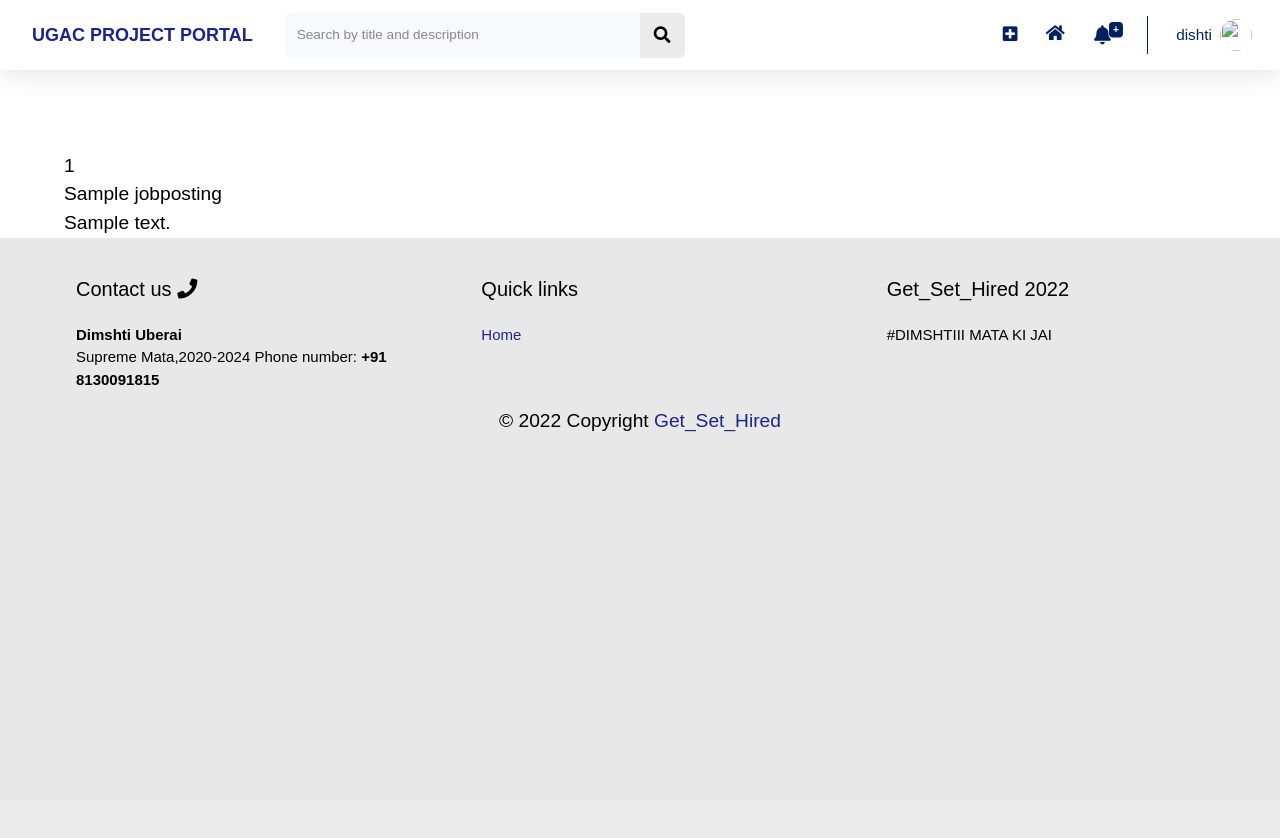
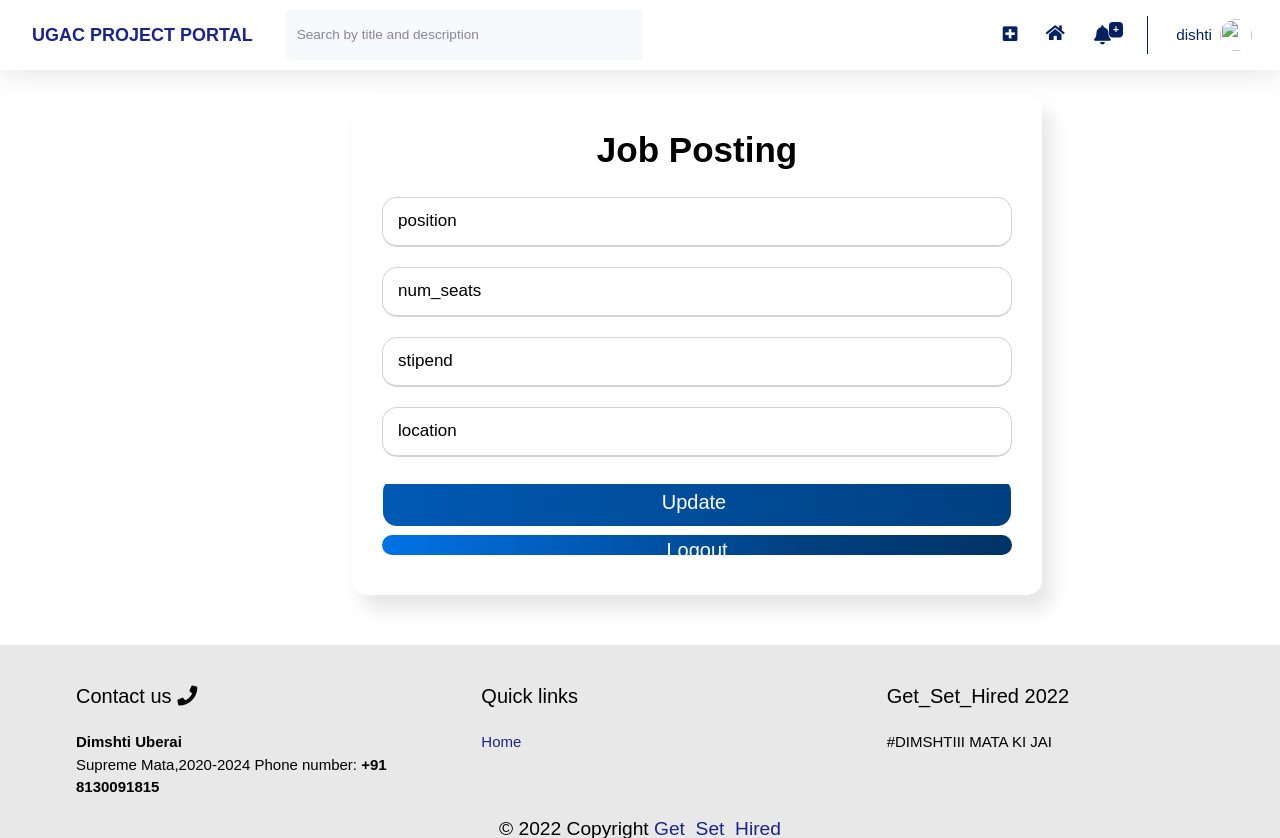
Before and after one commit to Pritishchugh22/Get_Set_Hired, a Django app: page /jobPosting/1 in a window 1280 px wide. Shown: the top 838 px of the page. Before the commit the page ends 432 px from the top, so only its background shows below. Run offline with Django 4.2, Linux system fonts and the light colour scheme; a user stored in the database is signed in; data comes from the database, SQL or seed files in the repository; tables that the repository leaves empty hold one stand-in row (values such as "Sample post"); some libraries are stand-ins or nearby versions.

Commit message:
Job Posting form

```diff
--- a/templates/home/jobPosting.html
+++ b/templates/home/jobPosting.html
@@ -1,12 +1,40 @@
 {% extends 'partials/base.html' %}
-{% block title %}Job Postings | Get_Set_Hired{% endblock title %}
+{% load static %}
+{% block title %}Job Posting | Get_Set_Hired{% endblock title %}
+{% block customCSS %}
+<link rel="stylesheet" href="{% static 'home/register.css' %}">
+{% endblock customCSS %}
 {% block content %}
-<br>
-<br>
-{{jobPosting.id}}
-<br>
-{{jobPosting.title}}
-<br>
-{{jobPosting.job_description}}
-<br>
+<div class="wrapper" style="margin-left: 25%; margin-top: 10px; margin-bottom: 50px;">
+    <div class="title-text">
+        <div class="title company">Job Posting</div>
+    </div>
+    <div class="form-container">
+        <div class="form-inner">
+            <form method="POST" class="user" action='/index' enctype="multipart/form-data">
+<!--                {% csrf_token %}-->
+                <div class="field">
+                    <input type="text" placeholder="Position" name='position' value=position required>
+                </div>
+                <div class="field">
+                    <input type="text" placeholder="Number of seats" name='num_seats' value=num_seats required>
+                </div>
+                <div class="field">
+                    <input type="text" placeholder="Stipend" name='stipend' value=stipend required>
+                </div>
+                <div class="field">
+                    <input type="text" placeholder="Location" name='location' value=location required>
+                </div>
+<!--                Requirement tags and Domain tags-->
+<!--                Status Tags-->
+                <div class="field btn">
+                    <div class="btn-layer"></div>
+                    <input type="submit" value="Update">
+                </div>
+                <div class="user-link"><a href="{% url 'account_logout' %}" style="color:white;">Logout</a></div>
+            </form>
+            <br><br>
+        </div>
+    </div>
+</div>
 {% endblock content %}
--- a/templates/partials/base.html
+++ b/templates/partials/base.html
@@ -65,7 +65,7 @@
                             </li>
                             <div class="notif-tooltip">
                                 <span class="notif-tooltiptext" style="font-size:14px;">Create New Project</span>
-                                <a class="nav-link" href="/project/new">
+                                <a class="nav-link" href="jobPosting/">
                                     <i class="fas fa-plus-square fa-sm fa-fw mr-2 text-gray-400" style="margin-top: 18px;"></i>
                                 </a>
                             </div>
```
